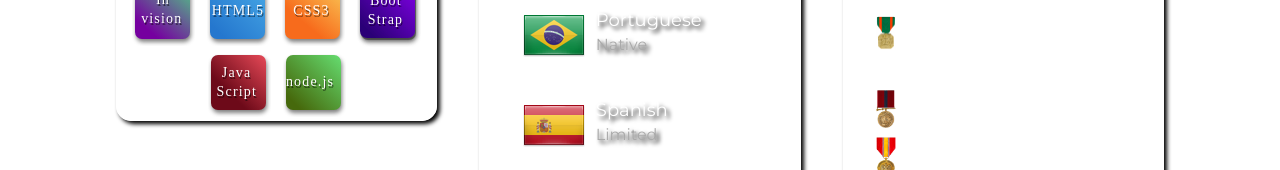
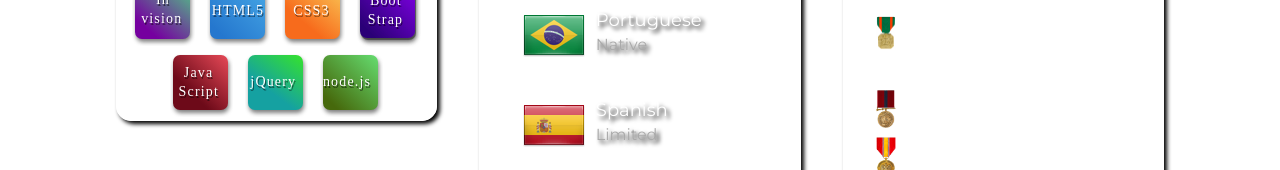
Before and after one commit to edhirao/edhirao-edhirao.github.io-oldsite, a plain HTML site: page index.html in a window 1280 px wide. Shown: the part 2680-2850 px from the top of the page. Drawn offline with nearby package versions, Linux system fonts and the light colour scheme.

Commit message:
add site

```diff
--- a/index.html
+++ b/index.html
@@ -110,7 +110,7 @@
 		          			</div>
 		          			<div>
 		          				<img src="iconSvg/javascript.svg" alt="Javascript" class="techicon">
-		          				<!-- <img src="iconSvg/jquery.svg" alt="jQuery" class="techicon"> -->
+		          				<img src="iconSvg/jquery.svg" alt="jQuery" class="techicon">
 		          				<img src="iconSvg/nodejs.svg" alt="node.js" class="techicon">
 		          				<!-- <img src="iconSvg/nosql.svg" alt="NoSQL" class="techicon"> -->
 		          			</div>
--- a/main.css
+++ b/main.css
@@ -401,7 +401,7 @@ a.magnific:focus {
 
 /* Media Queries */
 
-@media(max-width: 750px){
+@media(max-width: 800px){
 	.line{
 		background: white;
 		border: 1px white solid;
@@ -414,7 +414,7 @@ a.magnific:focus {
 		background: transparent;
 }
 }
-@media(min-width: 751px){
+@media(min-width: 801px){
 	.exp {
 		color: white;
 		padding: 25px auto;
```
